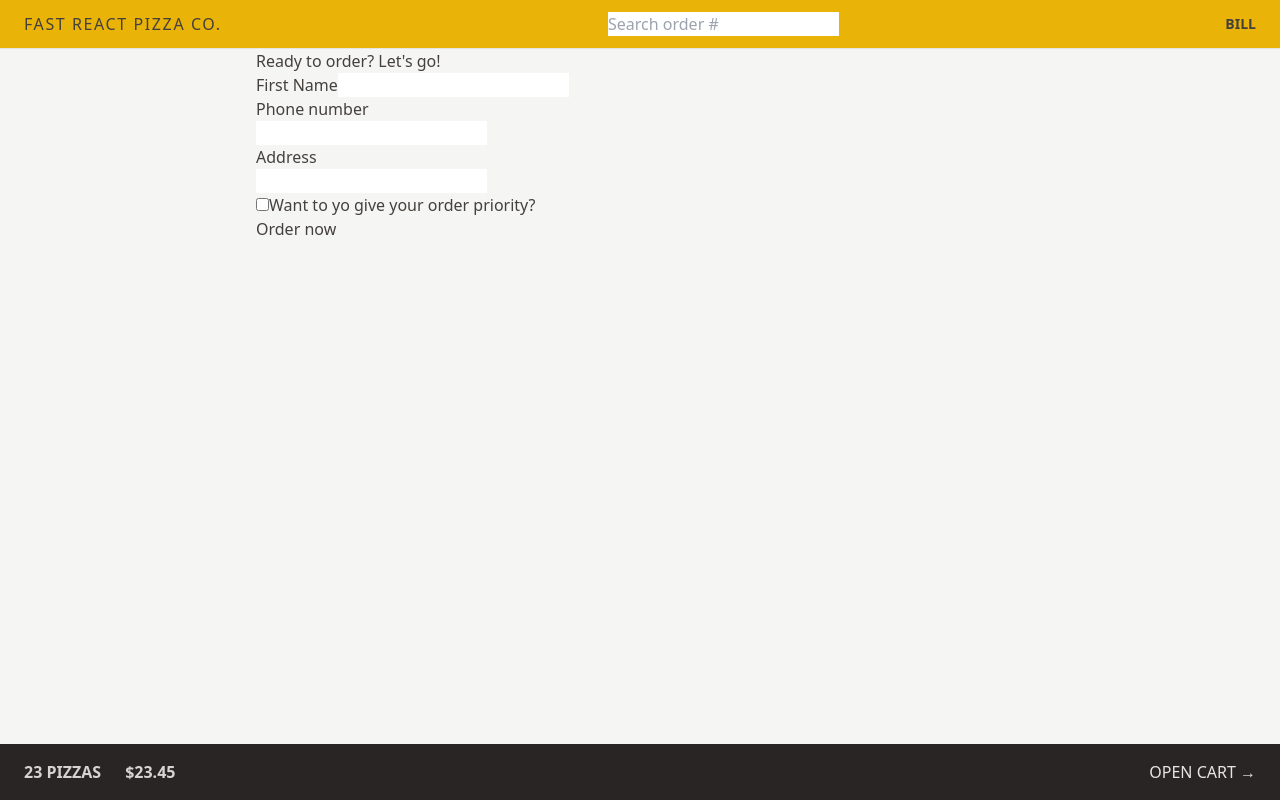
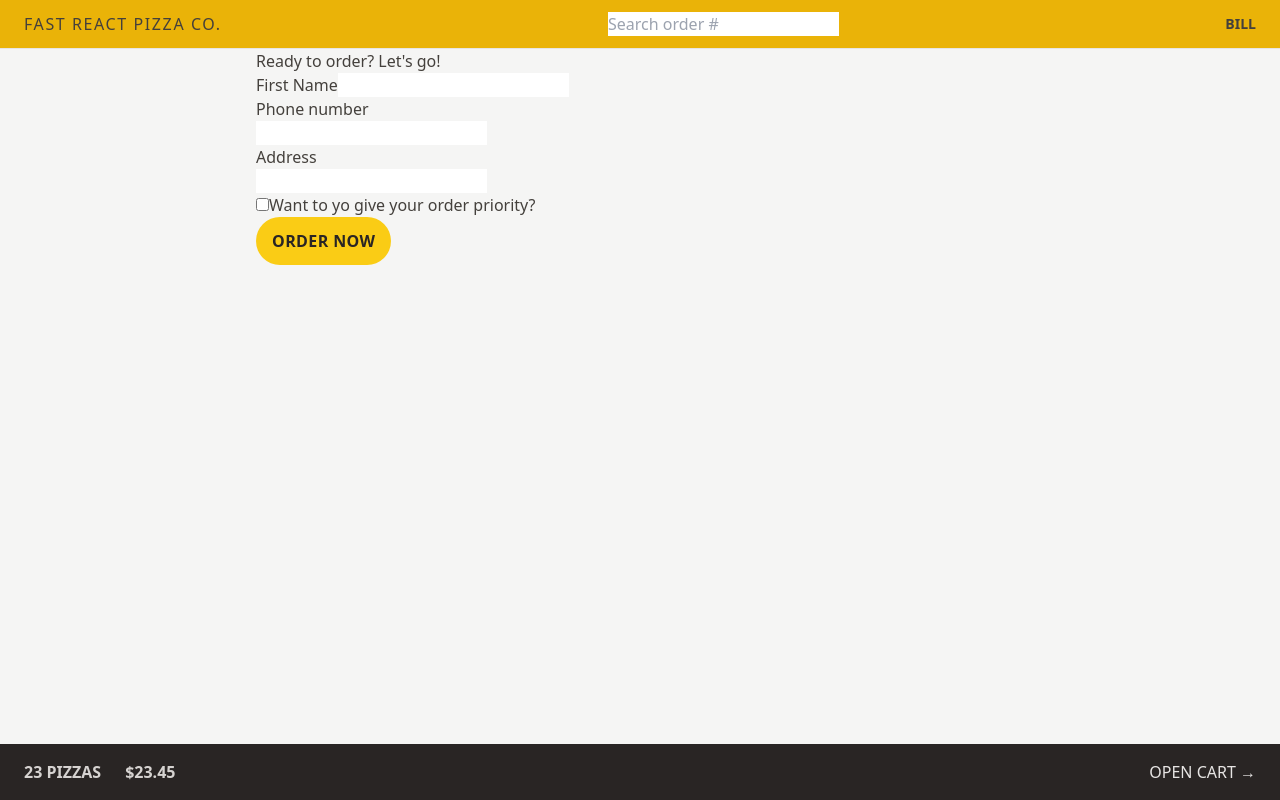
Before and after one commit to BillStephens2022/fast-pizza-react, a React (Vite) app: page /order/new in a window 1280 px wide. Built offline with nearby package versions, Linux system fonts and the light colour scheme.

Commit message:
added sytling to button and back link

```diff
--- a/src/features/cart/Cart.jsx
+++ b/src/features/cart/Cart.jsx
@@ -29,7 +29,7 @@
 
   return (
     <div>
-      <Link to="/menu">&larr; Back to menu</Link>
+      <Link to="/menu" className="text-sml text-blue-500 hover:text-blue-600 hover:underline">&larr; Back to menu</Link>
 
       <h2>Your cart, %NAME%</h2>
 
--- a/src/features/order/CreateOrder.jsx
+++ b/src/features/order/CreateOrder.jsx
@@ -5,7 +5,7 @@
 // https://uibakery.io/regex-library/phone-number
 const isValidPhone = (str) =>
   /^\+?\d{1,4}?[-.\s]?\(?\d{1,3}?\)?[-.\s]?\d{1,4}[-.\s]?\d{1,4}[-.\s]?\d{1,9}$/.test(
-    str
+    str,
   );
 
 const fakeCart = [
@@ -76,7 +76,10 @@
         </div>
         <div>
           <input type="hidden" name="cart" value={JSON.stringify(cart)} />
-          <button disabled={isSubmitting}>
+          <button
+            disabled={true}
+            className="inline-block rounded-full bg-yellow-400 px-4 py-3 font-semibold uppercase tracking-wide text-stone-800 transition-colors duration-300 hover:bg-yellow-300 focus:bg-yellow-300 focus:outline-none focus:ring focus:ring-yellow-300 focus:ring-offset-2 disabled:cursor-not-allowed"
+          >
             {isSubmitting ? "Placing order..." : "Order now"}
           </button>
         </div>
@@ -105,7 +108,8 @@
   if (Object.keys(errors).length > 0) return errors;
 
   // if no errors, create the new order and redirect to the order page
-  const newOrder = await createOrder(order);
+  // const newOrder = await createOrder(order);
 
-  return redirect(`/order/${newOrder.id}`);
+  // return redirect(`/order/${newOrder.id}`);
+  return null;
 }
```
